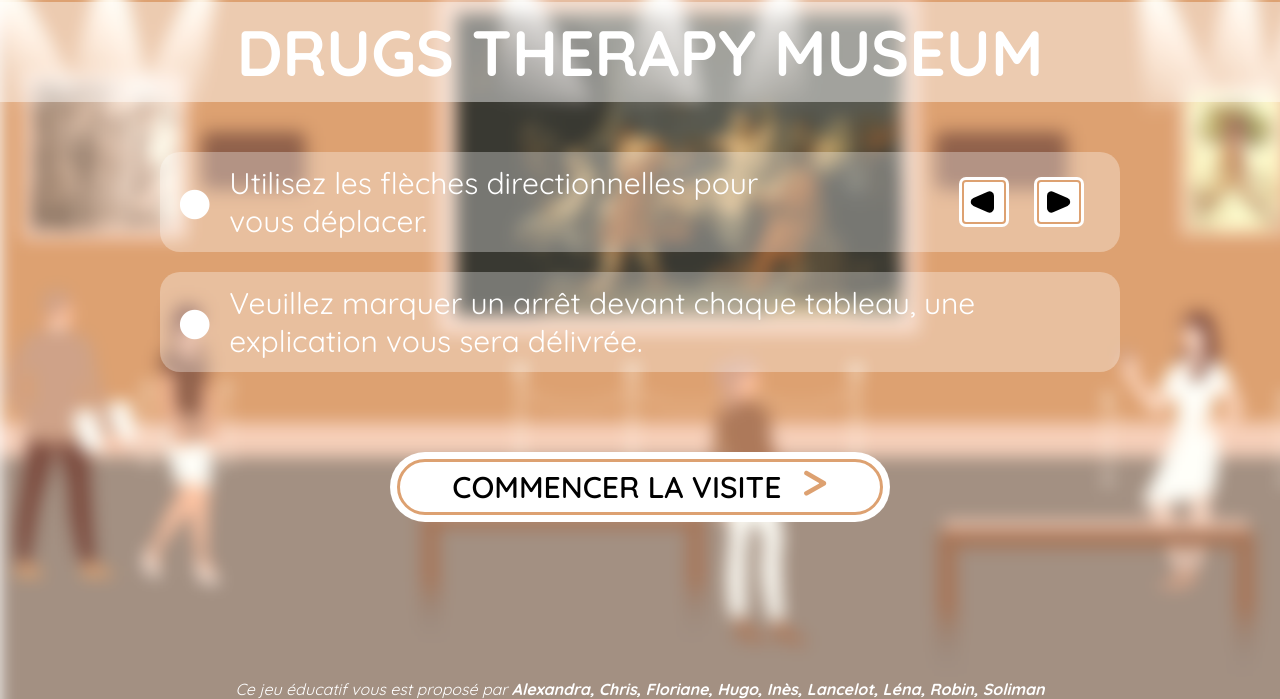
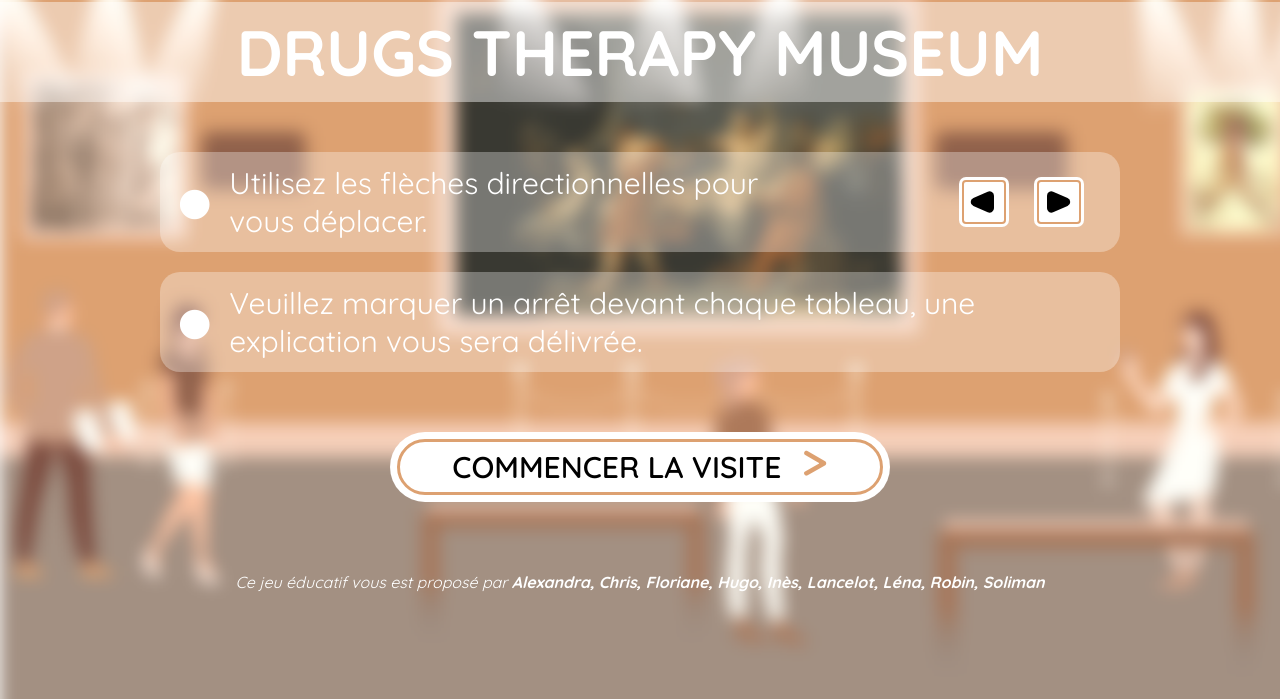
Before and after one commit to Soliman-Halaby/frise, a website: page index2.html in a window 1280 px wide. Shown: the part 101-800 px from the top of the page. Drawn offline with Linux system fonts and the light colour scheme.

Commit message:
:bug: fix scroll vertical n horizontal

```diff
--- a/styles/style2.css
+++ b/styles/style2.css
@@ -138,7 +138,7 @@ h1
     height: 70px;
     border-radius: 50px;
     background: #FFFFFF;
-    margin: 60px;
+    margin: 40px;
     cursor: pointer;
 }
 
@@ -187,8 +187,8 @@ h1
 
 .credit
 {
-    height: 150px;
-    margin-top: 30px;
+    height: 50px;
+    /* margin-top: 30px; */
     display: flex;
     align-items: flex-end;
     color: #FFFFFF;
```
